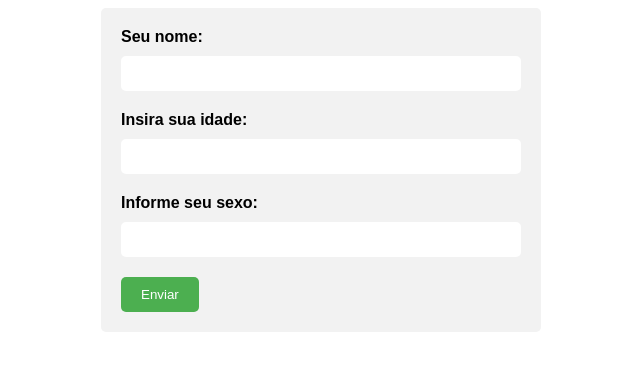
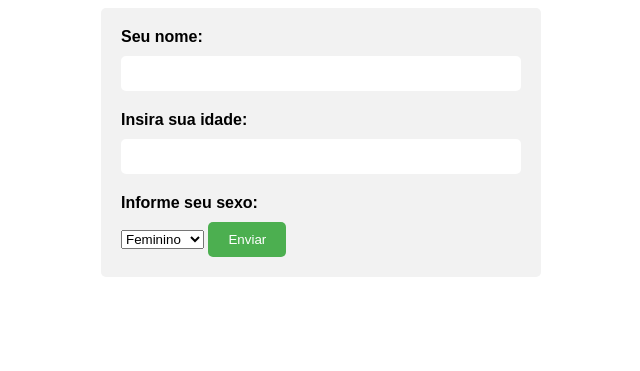
Before and after one commit to lilianns/exerciciosPHP, a PHP site: page /Exercicio3/index.php in a window 1280 px wide. Shown: the top 371 px of the page, without its empty margins (319-959 px from the left). Run offline with PHP 8.4, Linux system fonts and the light colour scheme.

Commit message:
Adicionando a caixa de seleção

```diff
--- a/Exercicio3/index.php
+++ b/Exercicio3/index.php
@@ -15,18 +15,20 @@
         <label for="idade">Insira sua idade:</label>
         <input type="text" name="idade" id="idade">
         <br>
-        <label for="feminino">Informe seu sexo:</label>
-        <input type="text" name="feminino" id="feminino">
-        <br>
+        <label for="genero">Informe seu sexo:</label>
+        <select name="genero" id="genero">
+            <option value="feminino">Feminino</option>
+            <option value="masculino">Masculino</option>
+        </select>
         <input type="submit" value="Enviar">
 </form>
 <?php
-        if (isset($_GET["nome"]) && isset($_GET["idade"]) && isset($_GET["feminino"])) {
+        if (isset($_GET["nome"]) && isset($_GET["idade"]) && isset($_GET["genero"])) {
             $nome = $_GET["nome"];
             $idade = $_GET["idade"];
-            $feminino = $_GET["feminino"];
+            $genero = $_GET["genero"];
 
-            if ($idade < 25 && ($feminino == "sim" || $feminino == "feminino")) {
+            if ($idade < 25 && $genero =="feminino") {
                 echo "<p class='aceita'>".$nome." --- ACEITA</p>";
             } else {
             echo "<p class='nao-aceita'>".$nome." --- NAO ACEITA</p>";
```
